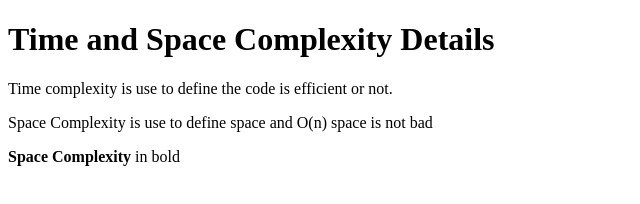
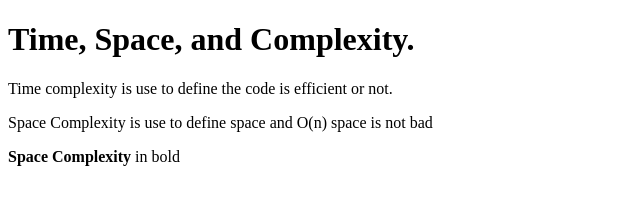
Before and after one commit to acciojob/time-and-space-complexity-AmeyGhatale, a website: page main.html in a window 1280 px wide. Shown: the whole page, without its empty margins (0-640 px from the left). Drawn offline with Linux system fonts and the light colour scheme.

Commit message:
created a submission

```diff
--- a/main.html
+++ b/main.html
@@ -8,7 +8,7 @@
 
 <body>
 	<!-- the entire body must be written by student -->
-	<h1>Time and Space Complexity Details</h1>
+	<h1>Time, Space, and Complexity. </h1>
 
 	<p>Time complexity is use to define the code is efficient or not.</p>
 	<p>Space Complexity is use to define space and O(n) space is not bad</p>
```
